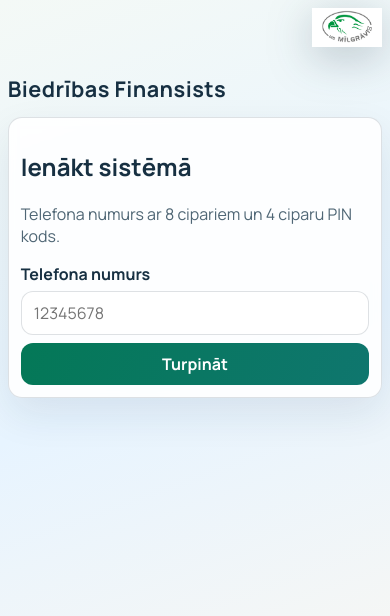
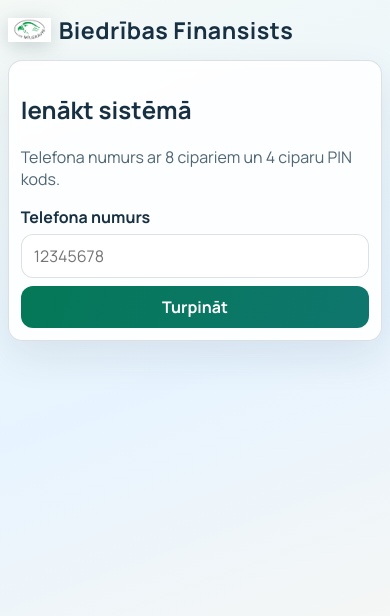
Before and after one commit to lalainis/Biedribas_finansists, a Flask app: page / in a window 390 px wide. Shown: the top 616 px of the page. Run offline with Flask 3, Linux system fonts and the light colour scheme.

Commit message:
feat: responsīvais dizains pievienots
Co-authored-by: Copilot <copilot@github.com>

```diff
--- a/static/style.css
+++ b/static/style.css
@@ -24,18 +24,8 @@ body {
 #app {
   width: min(1150px, 94vw);
   margin: 0 auto;
-  padding: 92px 0 32px;
+  padding: 26px 0 32px;
   position: relative;
-}
-
-.corner-logo {
-  position: fixed;
-  top: 14px;
-  right: 16px;
-  width: clamp(88px, 9vw, 132px);
-  height: auto;
-  z-index: 10;
-  filter: drop-shadow(0 10px 22px rgba(23, 48, 66, 0.25));
 }
 
 .topbar {
@@ -46,10 +36,20 @@ body {
   margin-bottom: 14px;
 }
 
-h1 {
+.brand-title {
   margin: 0;
   letter-spacing: 0.02em;
   font-size: clamp(1.35rem, 2.4vw, 2rem);
+  display: inline-flex;
+  align-items: center;
+  gap: 10px;
+}
+
+.title-logo {
+  width: clamp(42px, 5vw, 64px);
+  height: auto;
+  display: block;
+  filter: drop-shadow(0 4px 10px rgba(23, 48, 66, 0.2));
 }
 
 .shell {
@@ -287,13 +287,16 @@ hr {
 @media (max-width: 640px) {
   #app {
     width: 96vw;
-    padding-top: 74px;
+    padding-top: 14px;
   }
 
-  .corner-logo {
-    top: 8px;
-    right: 8px;
-    width: clamp(62px, 18vw, 92px);
+  .brand-title {
+    gap: 8px;
+    font-size: clamp(1.15rem, 6vw, 1.45rem);
+  }
+
+  .title-logo {
+    width: clamp(34px, 11vw, 44px);
   }
 
   .card {
--- a/templates/index.html
+++ b/templates/index.html
@@ -14,10 +14,12 @@
 </head>
 <body>
   <div id="app">
-    <img class="corner-logo" src="/assets/MB%20Milgravis.png" alt="MB Milgravis logo" />
     {% raw %}
     <header class="topbar">
-      <h1>Biedrības Finansists</h1>
+      <h1 class="brand-title">
+        <img class="title-logo" src="/assets/MB%20Milgravis.png" alt="MB Milgravis logo" />
+        <span>Biedrības Finansists</span>
+      </h1>
       <button v-if="token" @click="logout" class="ghost">Izrakstīties</button>
     </header>
 
@@ -94,7 +96,7 @@
         <h3>Biedru saraksts</h3>
         <p class="muted">Iemaksas pārskata periodā: {{ dashboard.period.season_label }}</p>
         <div class="table-wrap">
-          <table>
+          <table class="responsive-cards members-list-table">
             <thead><tr><th>Nr</th><th>Vārds</th><th>Uzvārds</th><th>Telefons</th><th>Iestāšanās maksa</th><th class="amount-col">Jāmaksā periodā (EUR)</th><th class="amount-col">Iemaksāts periodā (EUR)</th></tr></thead>
             <tbody>
               <tr v-for="m in members" :key="m.id" :class="{ 'paid-member-row': isMemberFullyPaid(m) }">
@@ -166,7 +168,7 @@
 
         <h4>Ieņēmumi</h4>
         <div class="table-wrap">
-          <table>
+          <table class="responsive-cards history-income-table">
             <thead><tr><th>Datums</th><th>Tips</th><th>Biedrs</th><th class="amount-col">Summa</th><th>Apraksts</th></tr></thead>
             <tbody>
               <tr v-for="i in history.incomes">
@@ -182,7 +184,7 @@
 
         <h4>Izdevumi</h4>
         <div class="table-wrap">
-          <table>
+          <table class="responsive-cards history-expense-table">
             <thead><tr><th>Datums</th><th>Kategorija</th><th class="amount-col">Summa</th><th>Apraksts</th><th>Fails</th></tr></thead>
             <tbody>
               <tr v-for="e in history.expenses">
@@ -206,7 +208,7 @@
       <section class="card" v-if="tab==='members' && canManageMembers">
         <h3>Biedrības biedri</h3>
         <div class="table-wrap">
-          <table>
+          <table class="responsive-cards manage-members-table">
             <thead><tr><th>Nr</th><th>Vārds</th><th>Uzvārds</th><th>Telefons</th><th>Statuss</th><th>Loma</th><th class="amount-col">Maksa</th><th>Iestāšanās maksa</th><th>Darbības</th></tr></thead>
             <tbody>
               <tr v-for="m in members" :key="m.id">
```
Also changed, not shown: other parts of static/style.css (+88 -0 lines).
